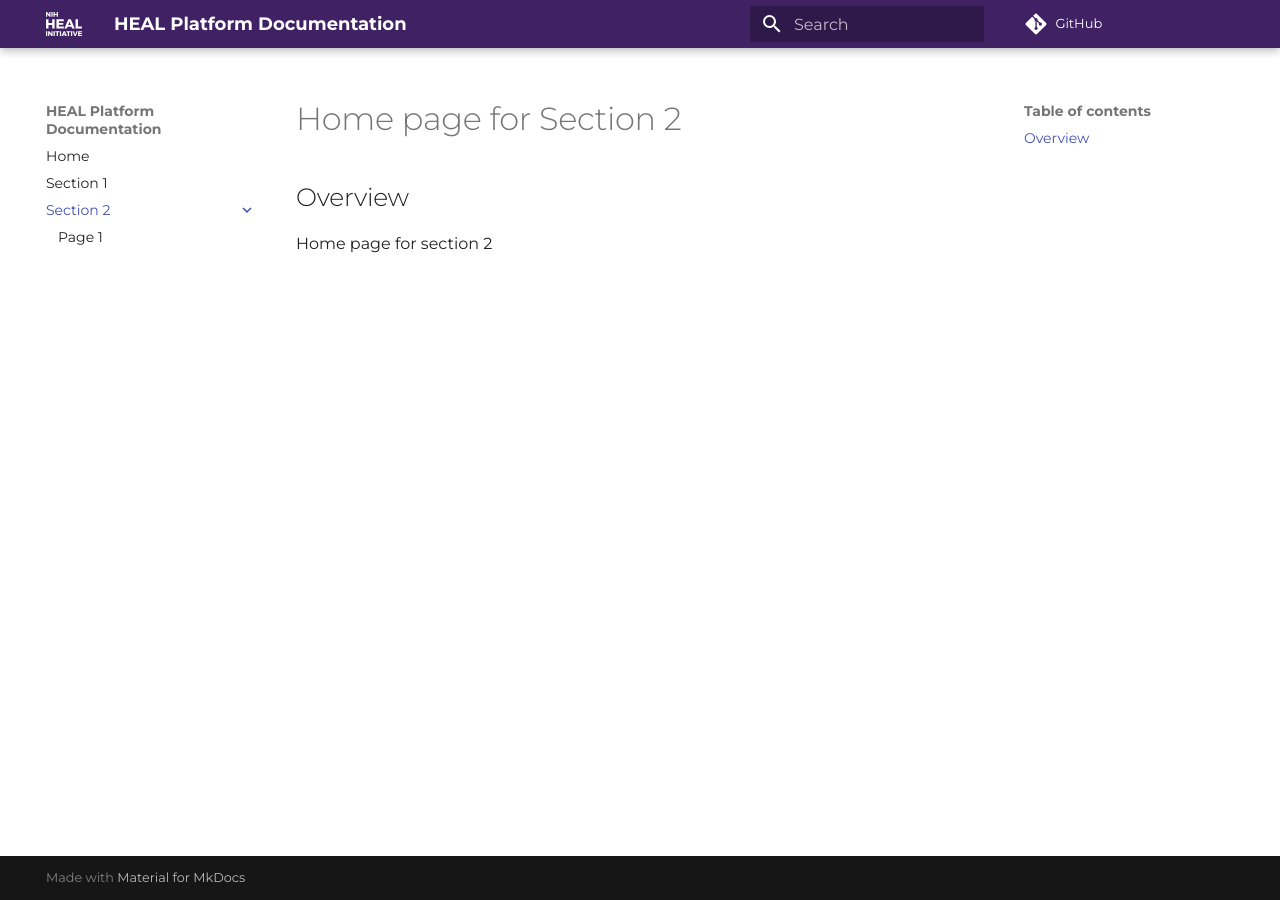
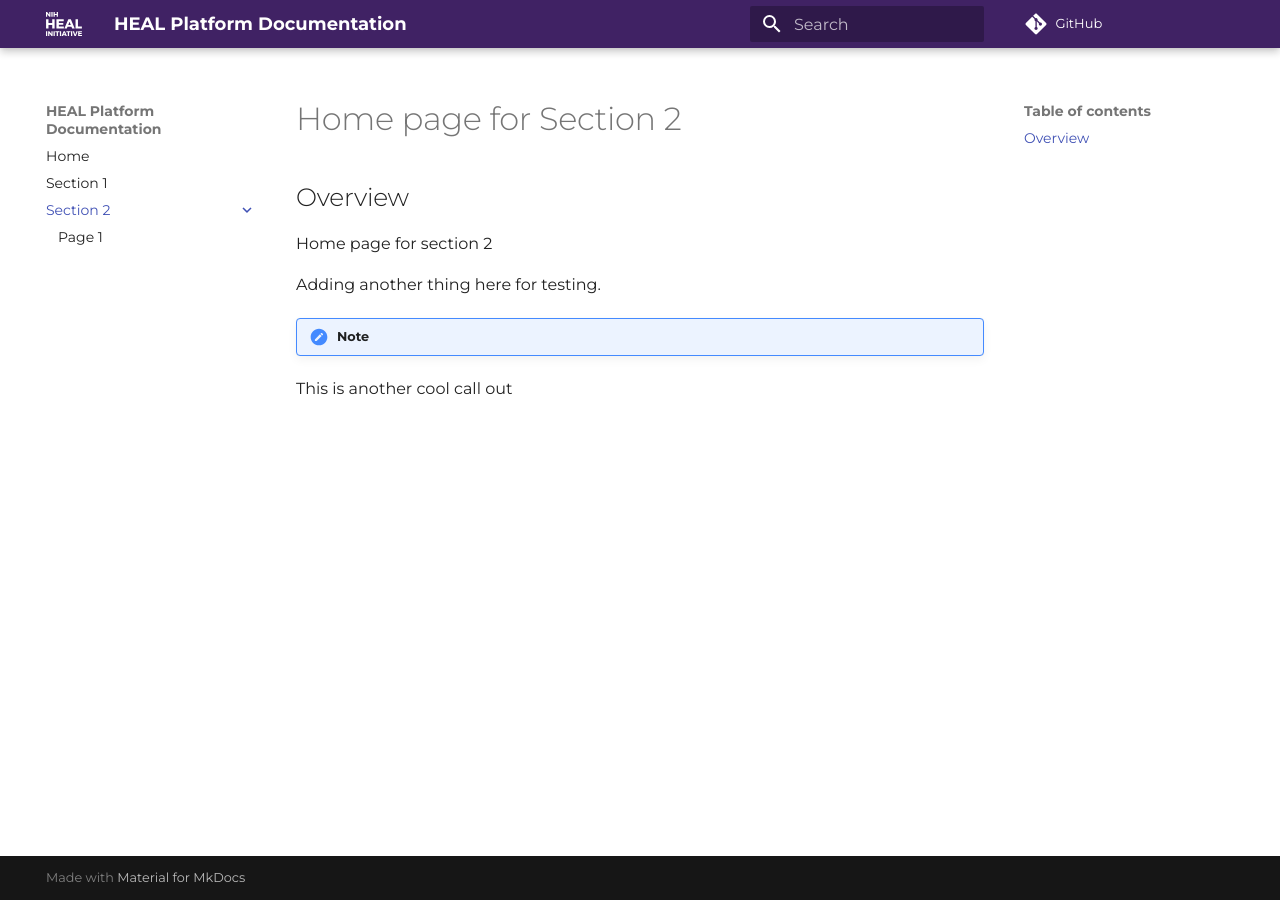
Before and after one commit to norc-heal/mike-mkdocs-sandbox, an MkDocs documentation site: the page built from docs/section2/index.md, in a window 1280 px wide. Built offline with MkDocs 1.6.1 and Material for MkDocs 9.7.7, drawn with Linux system fonts in a browser that asks for light colours; comment, search, counter and statistics services are not loaded.

Commit message:
Added a note example

```diff
--- a/docs/section2/index.md
+++ b/docs/section2/index.md
@@ -3,3 +3,10 @@
 ## Overview
 
 Home page for section 2
+
+Adding another thing here for testing.
+
+
+!!! note
+
+  This is another cool call out
```
